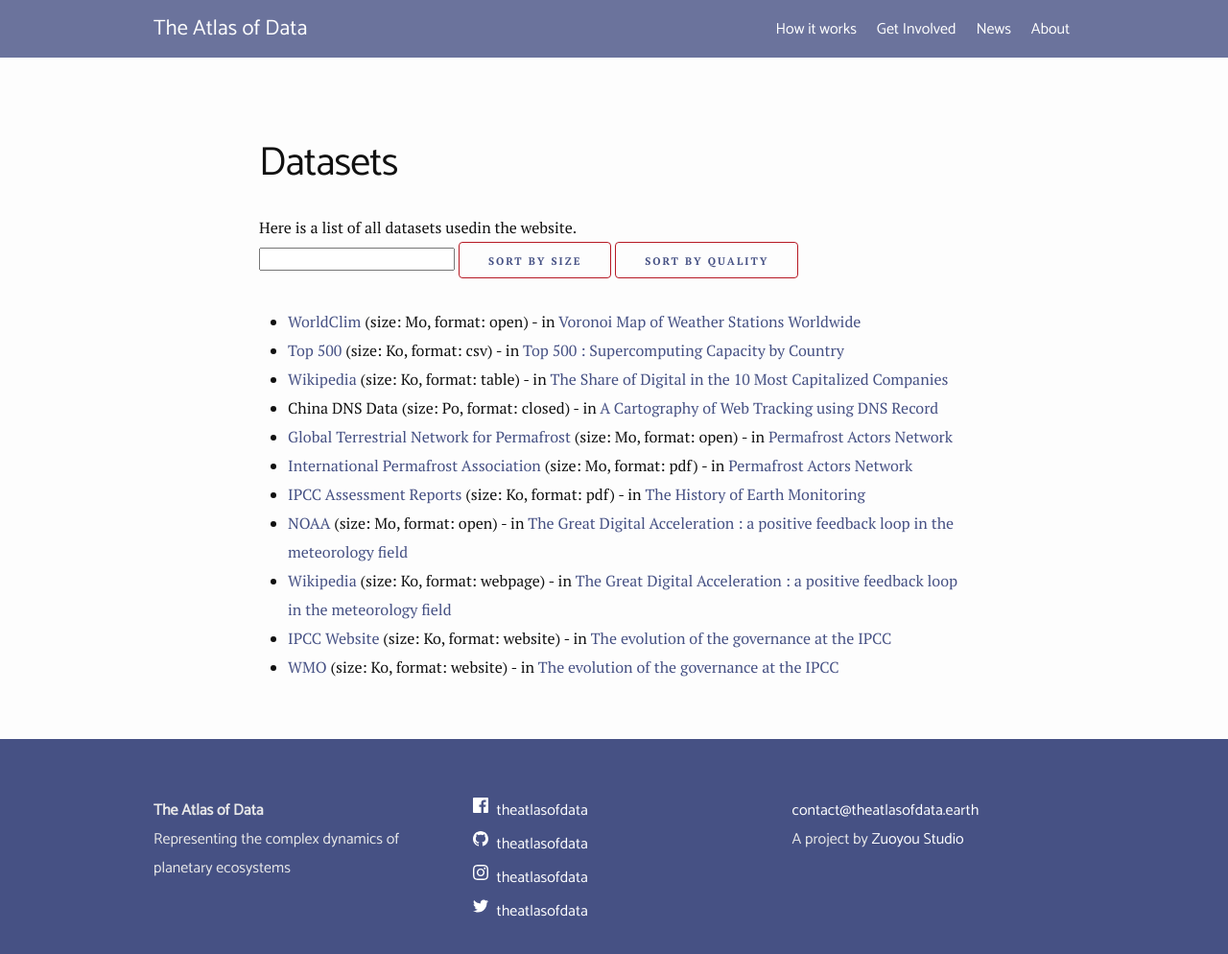
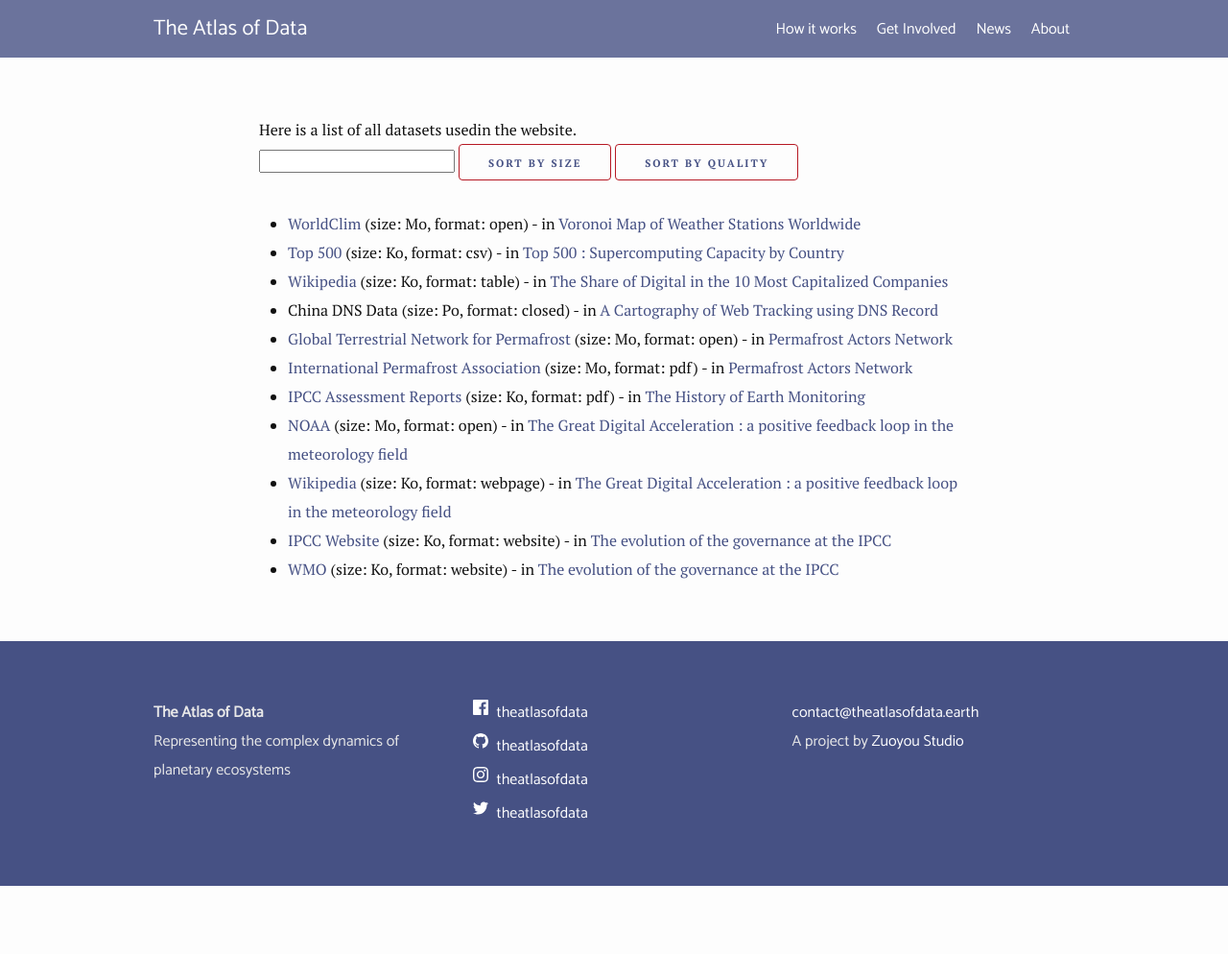
Before and after one commit to atlasofdata/atlasofdata.github.io, a Jekyll site: the page built from datasets.md, in a window 1280 px wide and 1025 px high. Shown: the top 994 px of the window at 96% size. Built offline with Jekyll 4.4.1, drawn with Linux system fonts in a browser that asks for light colours; our own code applies the rules of GitHub Pages for plain Markdown files.

Commit message:
fix datasets page layout + conditionnaly show datasets on posts

```diff
--- a/_layouts/post.html
+++ b/_layouts/post.html
@@ -30,6 +30,7 @@
 
   <!-- Datasets -->
 
+  {% if page.data %}
   <p>
     <b>Datasets</b>
     <br>
@@ -40,6 +41,7 @@
     <li>{% include dataset.html dataset=dataset %}</li>
   {% endfor %}
   </ul>
+  {% endif %}
 
   {% if page.gist_url %}
     <p><small>You can consult the original visualization <a href="{{page.gist_url}}">here</a>.</small></p>
```
Also changed, not shown: datasets.md (+1 -0 lines).
